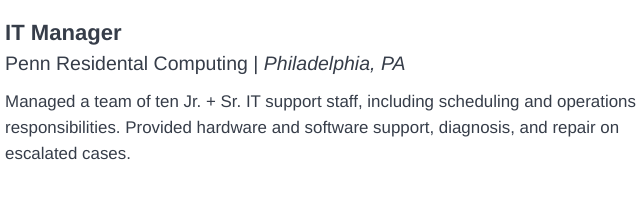
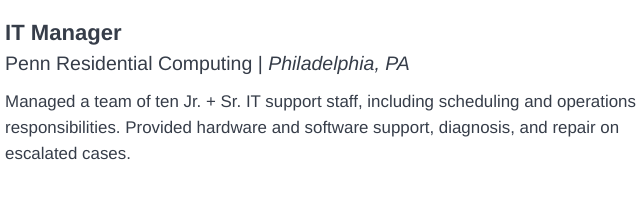
Before and after one commit to batzlerg/resume, a plain HTML site: page index.html in a window 1280 px wide. Shown: the part 1694-1914 px from the top of the page, 167-807 px from the left. Drawn offline with Linux system fonts and the light colour scheme; a web font is replaced by a local one.

Commit message:
fix typo

```diff
--- a/index.html
+++ b/index.html
@@ -171,7 +171,7 @@
                 </div>
                 <div class="entry-details">
                   <div class="entry-details-title">IT Manager</div>
-                  <div class="entry-details-location">Penn Residental Computing | <span class="entry-details-location-city">Philadelphia, PA</span></div>
+                  <div class="entry-details-location">Penn Residential Computing | <span class="entry-details-location-city">Philadelphia, PA</span></div>
                   <div class="entry-details-description">
                     <p>Managed a team of ten Jr. + Sr. IT support staff, including scheduling and operations responsibilities. Provided hardware and software support, diagnosis, and repair on escalated cases.</p>
                   </div>
```
